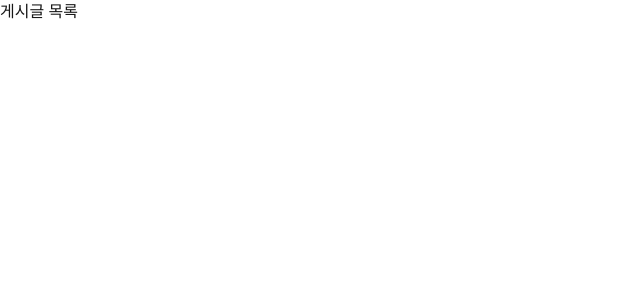
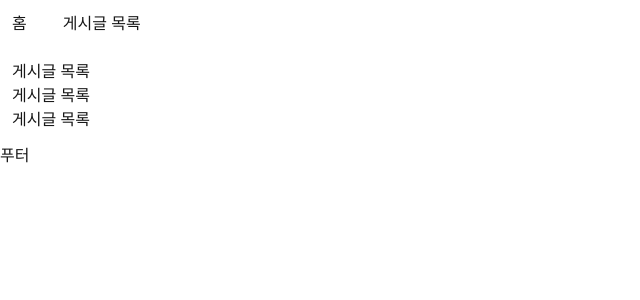
Before and after one commit to Tesalriah/nextan, a Next.js app: page /posts in a window 1280 px wide. Shown: the top 300 px of the page, without its empty margins (0-640 px from the left). Built offline with nearby package versions, Linux system fonts and the light colour scheme.

Commit message:
상단바 구현

```diff
--- a/src/app/layout.tsx
+++ b/src/app/layout.tsx
@@ -24,7 +24,20 @@ export default function RootLayout({
 }>) {
     return (
         <html lang="ko" className={`${geistSans.variable} ${geistMono.variable} h-full antialiased`}>
-            <body className="min-h-full flex flex-col">{children}</body>
+            <body className="min-h-full flex flex-col">
+                <nav className="flex gap-3">
+                    <a href="/" className="p-3 hover:bg-gray-500">
+                        홈
+                    </a>
+                    <a href="/posts" className="p-3 hover:bg-gray-500">
+                        게시글 목록
+                    </a>
+                </nav>
+                <div className="p-3">{children}</div>
+                <footer>
+                    <p>푸터</p>
+                </footer>
+            </body>
         </html>
     )
 }
--- a/src/app/posts/page.tsx
+++ b/src/app/posts/page.tsx
@@ -1,3 +1,9 @@
 export default function PostList() {
-    return <>게시글 목록</>
+    return (
+        <ul>
+            <li>게시글 목록</li>
+            <li>게시글 목록</li>
+            <li>게시글 목록</li>
+        </ul>
+    )
 }
```
